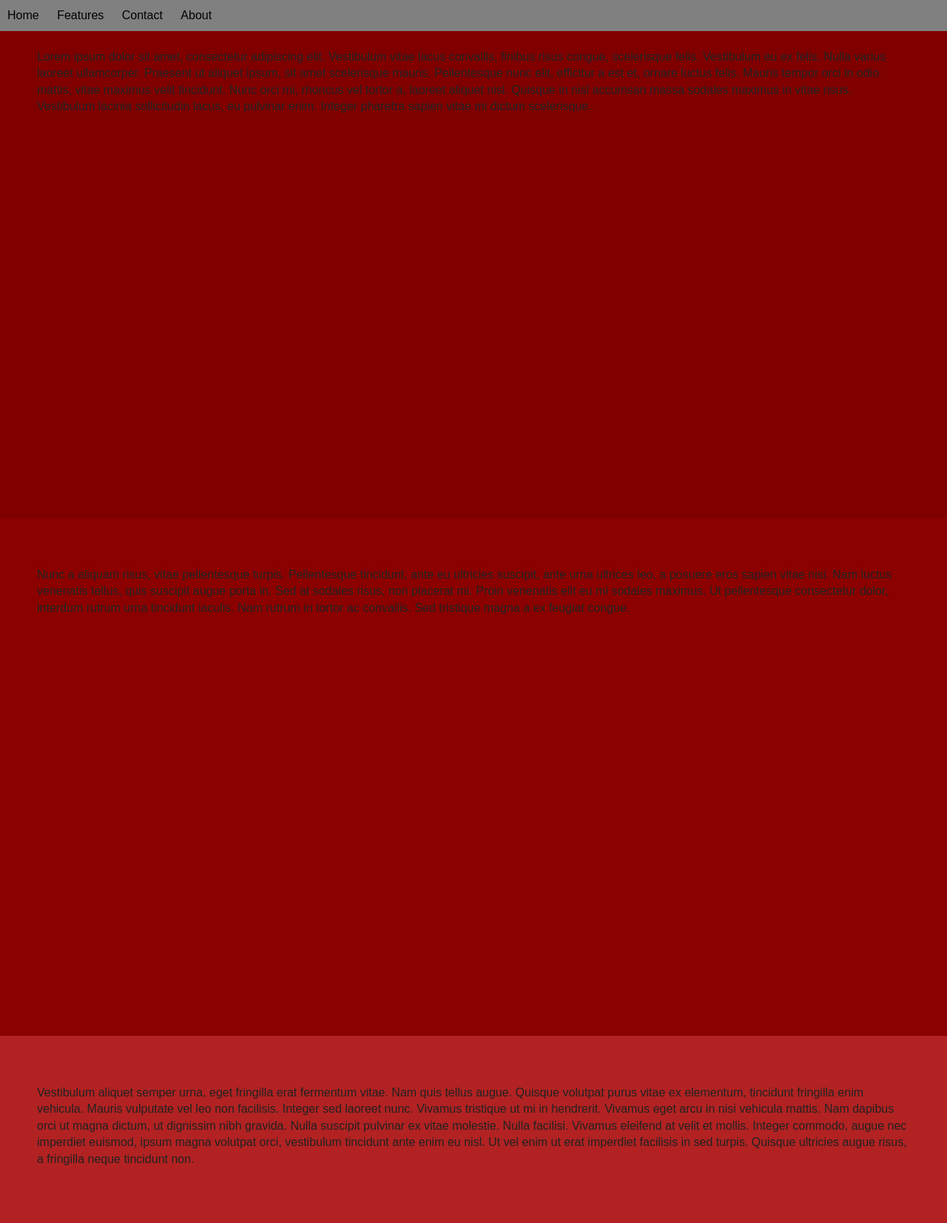
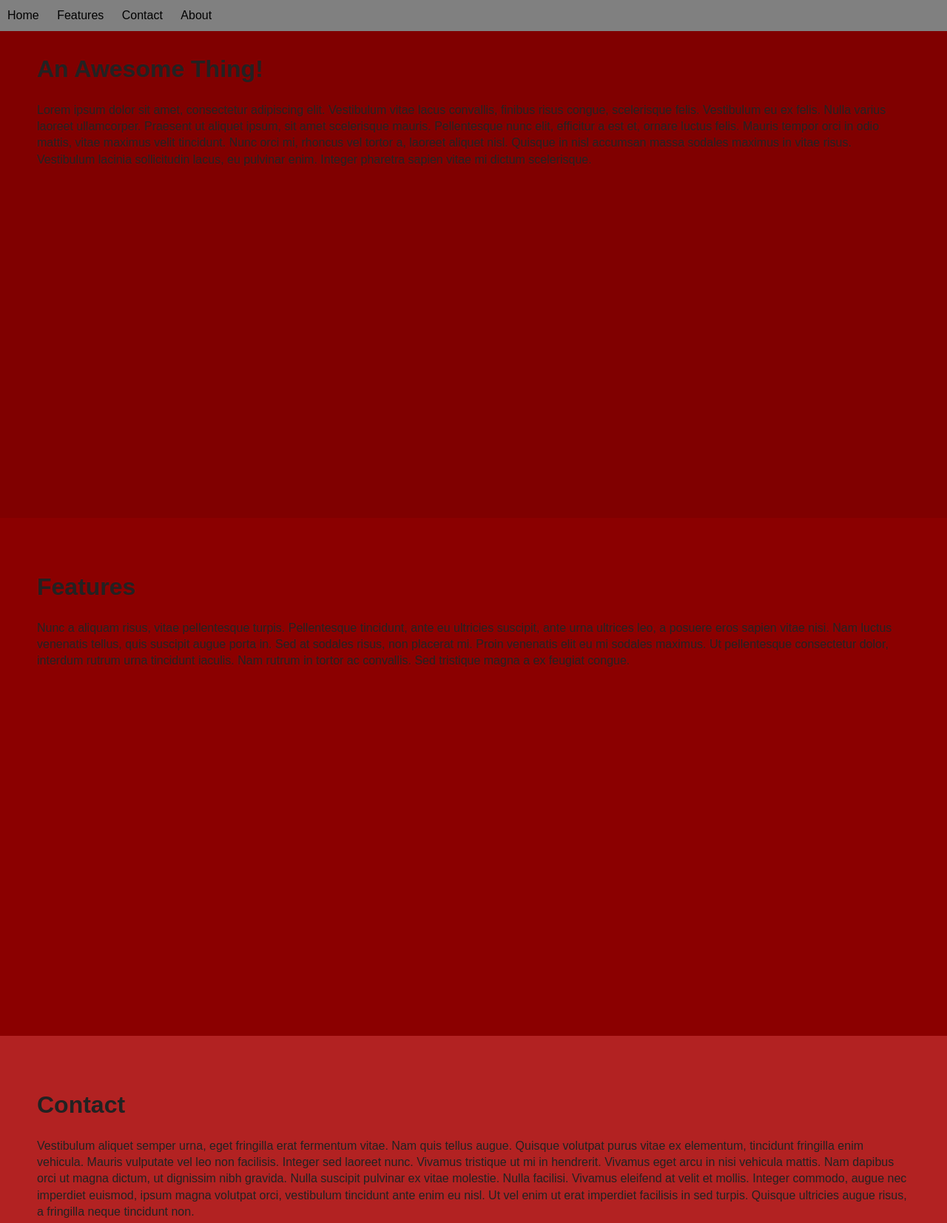
Before and after one commit to christopher-baek/my-one-page-website, a plain HTML site: page index.html in a window 1280 px wide. Shown: the top 1653 px of the page at 74% size. Drawn offline with nearby package versions, Linux system fonts and the light colour scheme.

Commit message:
Add some headers for content

```diff
--- a/index.html
+++ b/index.html
@@ -24,21 +24,25 @@
     </nav>
 
     <section id="home">
+      <h1>An Awesome Thing!</h1>
       <p>
         Lorem ipsum dolor sit amet, consectetur adipiscing elit. Vestibulum vitae lacus convallis, finibus risus congue, scelerisque felis. Vestibulum eu ex felis. Nulla varius laoreet ullamcorper. Praesent ut aliquet ipsum, sit amet scelerisque mauris. Pellentesque nunc elit, efficitur a est et, ornare luctus felis. Mauris tempor orci in odio mattis, vitae maximus velit tincidunt. Nunc orci mi, rhoncus vel tortor a, laoreet aliquet nisl. Quisque in nisl accumsan massa sodales maximus in vitae risus. Vestibulum lacinia sollicitudin lacus, eu pulvinar enim. Integer pharetra sapien vitae mi dictum scelerisque.
       </p>
     </section>
     <section id="features">
+      <h1>Features</h1>
       <p>
         Nunc a aliquam risus, vitae pellentesque turpis. Pellentesque tincidunt, ante eu ultricies suscipit, ante urna ultrices leo, a posuere eros sapien vitae nisi. Nam luctus venenatis tellus, quis suscipit augue porta in. Sed at sodales risus, non placerat mi. Proin venenatis elit eu mi sodales maximus. Ut pellentesque consectetur dolor, interdum rutrum urna tincidunt iaculis. Nam rutrum in tortor ac convallis. Sed tristique magna a ex feugiat congue.
       </p>
     </section>
     <section id="contact">
+      <h1>Contact</h1>
       <p>
         Vestibulum aliquet semper urna, eget fringilla erat fermentum vitae. Nam quis tellus augue. Quisque volutpat purus vitae ex elementum, tincidunt fringilla enim vehicula. Mauris vulputate vel leo non facilisis. Integer sed laoreet nunc. Vivamus tristique ut mi in hendrerit. Vivamus eget arcu in nisi vehicula mattis. Nam dapibus orci ut magna dictum, ut dignissim nibh gravida. Nulla suscipit pulvinar ex vitae molestie. Nulla facilisi. Vivamus eleifend at velit et mollis. Integer commodo, augue nec imperdiet euismod, ipsum magna volutpat orci, vestibulum tincidunt ante enim eu nisl. Ut vel enim ut erat imperdiet facilisis in sed turpis. Quisque ultricies augue risus, a fringilla neque tincidunt non.
       </p>
     </section>
     <section id="about">
+      <h1>About</h1>
       <p>
         Cras ipsum orci, congue non nulla non, faucibus varius augue. Mauris condimentum ipsum elit, vel mollis est ullamcorper quis. Fusce vitae nisi a urna dapibus elementum. Cras nisl dolor, mollis finibus accumsan eu, eleifend id orci. Mauris enim elit, mattis non augue ac, tempor condimentum odio. Cras id elit nunc. Cras ac luctus eros. Pellentesque laoreet urna id ligula consectetur bibendum. Nulla condimentum nunc in efficitur iaculis. Sed non gravida enim. Aenean porta rhoncus lorem in hendrerit. Cras sodales tempus maximus. Nullam neque purus, sollicitudin sit amet rhoncus at, imperdiet id lectus. Morbi consectetur, est at imperdiet luctus, tellus sapien commodo augue, cursus varius ligula urna ac tellus.
       </p>
```
